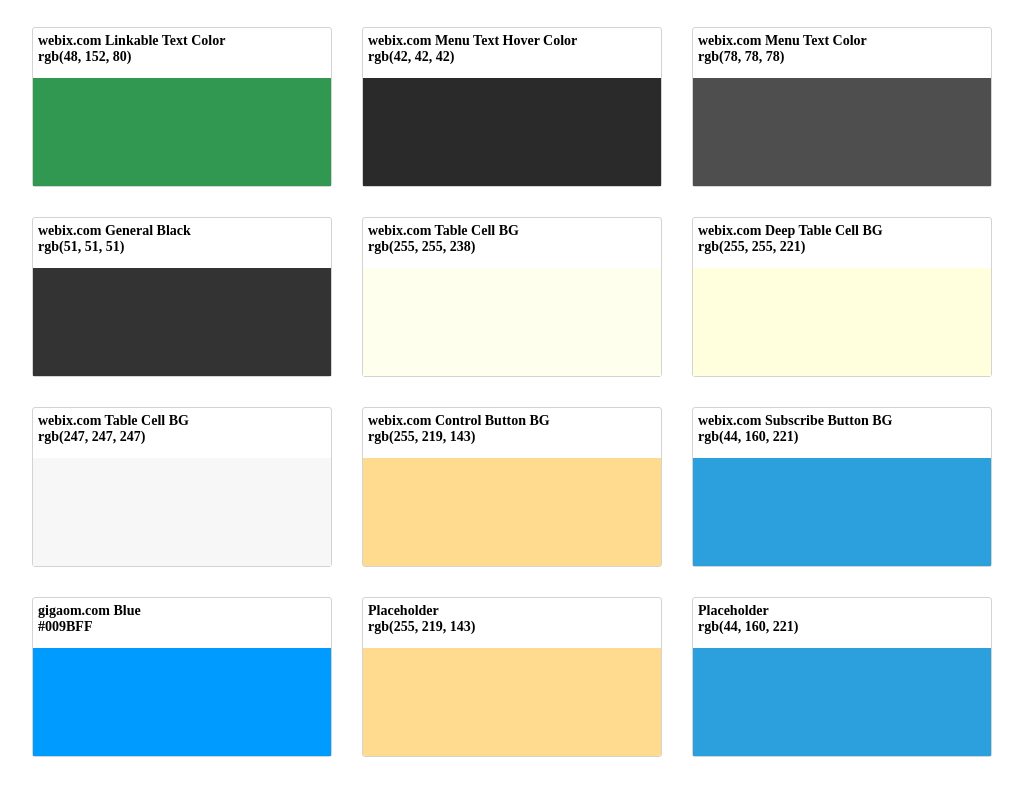
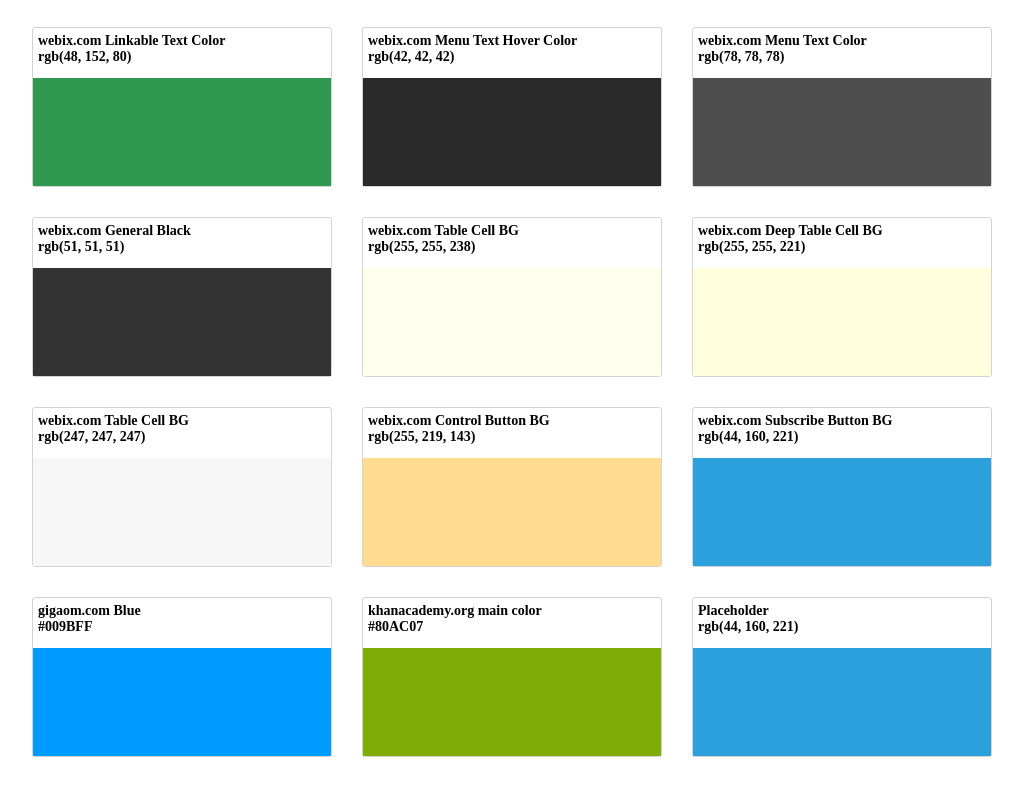
Before and after one commit to hwangsyin/hwangsyin.github.io, a plain HTML site: page colors.html in a window 1280 px wide. Shown: the part 5703-6490 px from the top of the page, without its empty margins (128-1151 px from the left). Drawn offline with Linux system fonts and the light colour scheme.

Commit message:
add khanacademy.org main color

```diff
--- a/colors.html
+++ b/colors.html
@@ -818,10 +818,10 @@
 			</div>
 			<div class="column column-left column-middle">
 				<p class="title">
-					Placeholder<br/>
-					rgb(255, 219, 143)
+					khanacademy.org main color<br/>
+					#80AC07
 				</p>
-				<div class="bgcolor" style="background-color: rgb(255, 219, 143)"></div>
+				<div class="bgcolor" style="background-color: #80AC07"></div>
 			</div>
 			<div class="column column-right">
 				<p class="title">
```
